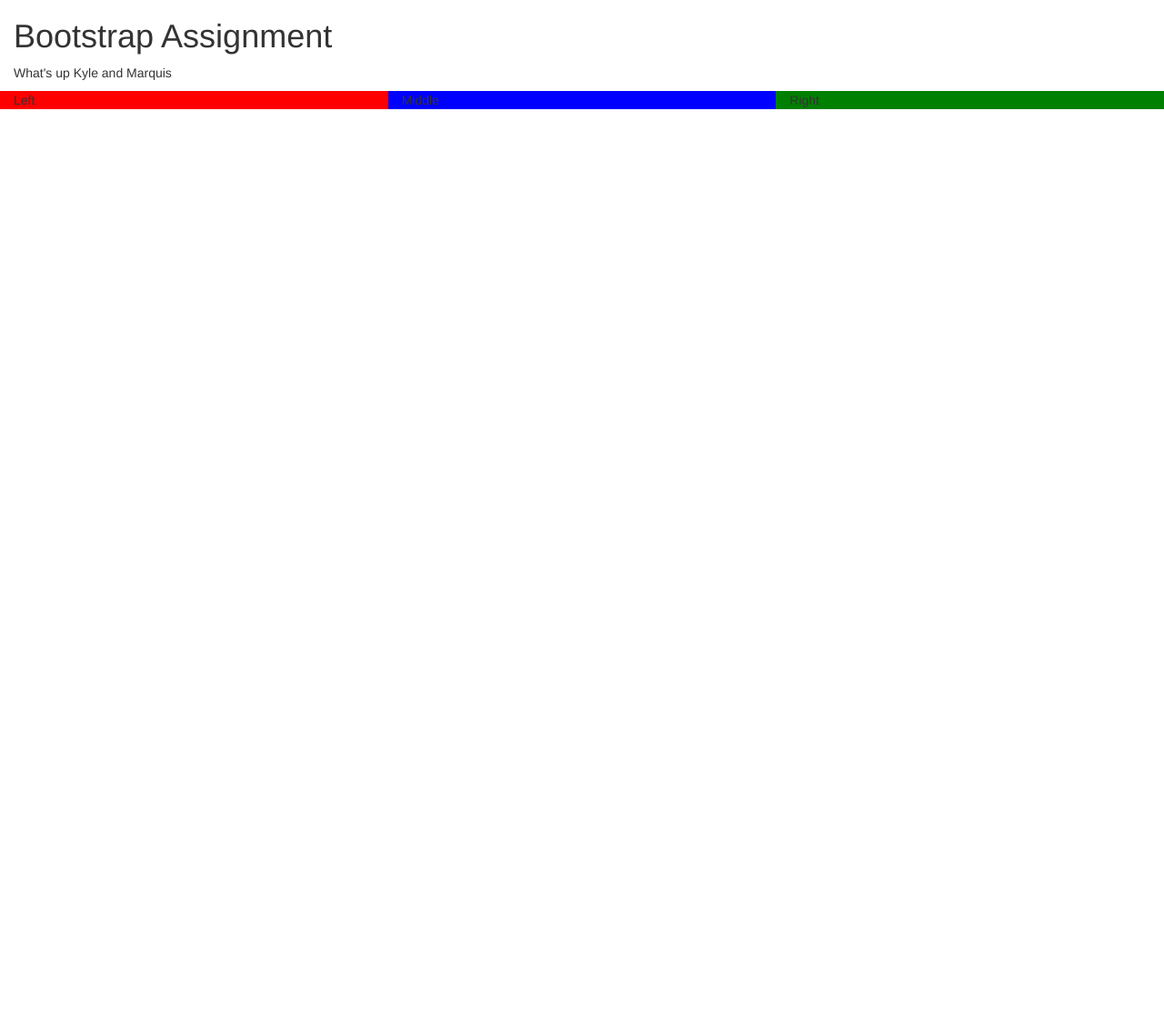
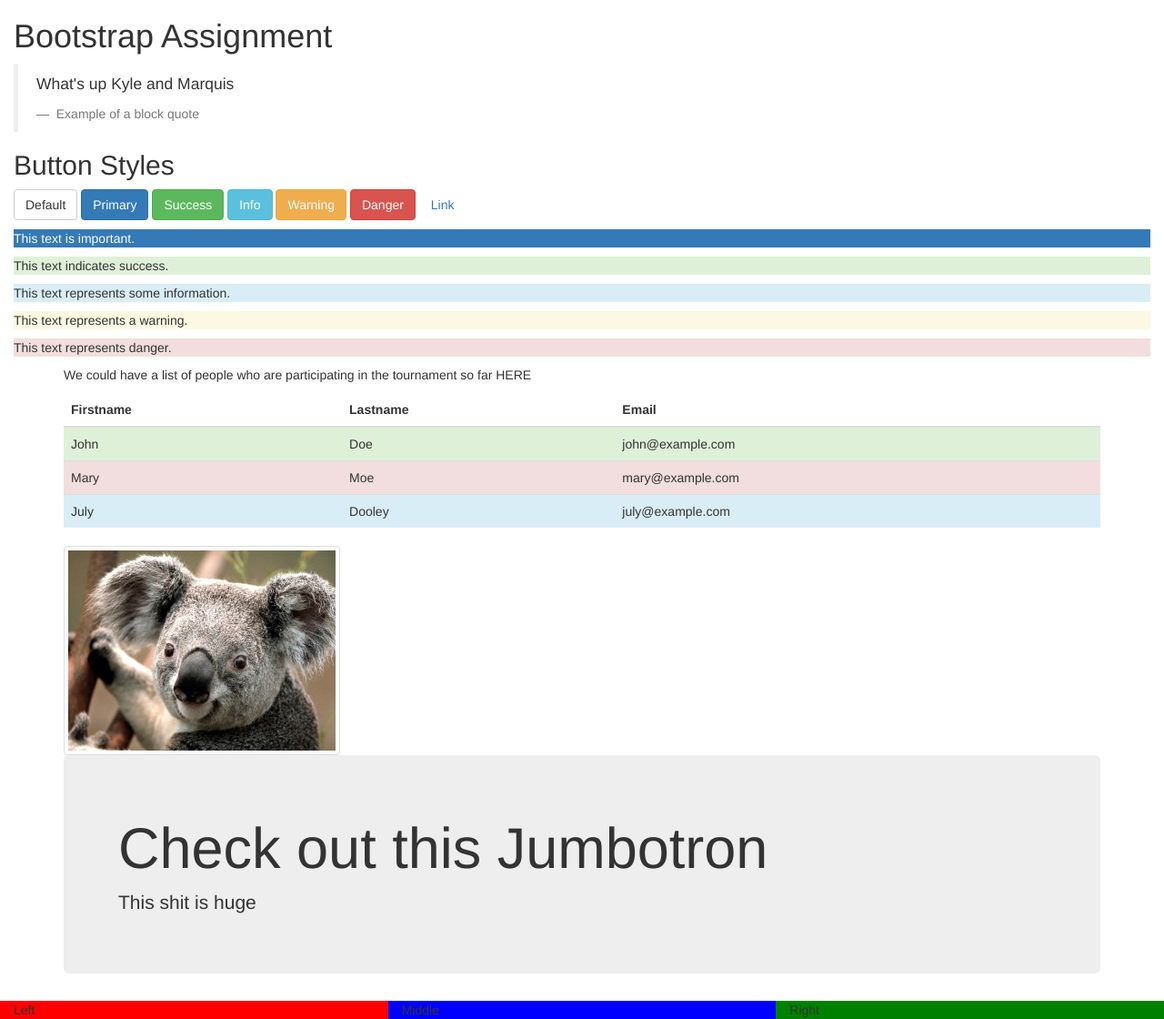
Before and after one commit to dkuhrmeyer/Bootstrap, a plain HTML site: page index.html in a window 1280 px wide. Shown: the whole page at 91% size. Before the commit the page ends 800 px from the top, so only its background shows below. Drawn offline with nearby package versions, Linux system fonts and the light colour scheme.

Commit message:
just messing around

```diff
--- a/index.html
+++ b/index.html
@@ -5,15 +5,71 @@
 
             <meta charset="utf-8">
             <meta name="viewport" content="width=device-width, initial-scale=1">
-            <link rel="stylesheet" href="https://maxcdn.bootstrapcdn.com/bootstrap/3.3.6/css/bootstrap.min.css">
-            <script src="http://ajax.aspnetcdn.com/ajax/jQuery/jquery-1.12.0.min.js"></script>
-            <script src="https://maxcdn.bootstrapcdn.com/bootstrap/3.3.6/js/bootstrap.min.js"></script>
+            <script src="http://maxcdn.bootstrapcdn.com/bootstrap/3.3.6/js/bootstrap.min.js"></script
+            <script src="https://ajax.googleapis.com/ajax/libs/jquery/1.12.0/jquery.min.js"></script>
+            <link rel="stylesheet" href="http://maxcdn.bootstrapcdn.com/bootstrap/3.3.6/css/bootstrap.min.css">
 
     </head>
         <body >
             <div class="container-fluid">
                 <h1>Bootstrap Assignment</h1>
-                    <p>What's up Kyle and Marquis</p>
+                    <blockquote>
+                        <p>
+                            What's up Kyle and Marquis
+                        </p>
+                        <footer>
+                            Example of a block quote
+                        </footer>
+                    </blockquote>
+                            <h2>Button Styles</h2>
+                                <button type="button" class="btn btn-default">Default</button>
+                                <button type="button" class="btn btn-primary">Primary</button>
+                                <button type="button" class="btn btn-success">Success</button>
+                                <button type="button" class="btn btn-info">Info</button>
+                                <button type="button" class="btn btn-warning">Warning</button>
+                                <button type="button" class="btn btn-danger">Danger</button>
+                                <button type="button" class="btn btn-link">Link</button>
+                        <p>
+                            <p class="bg-primary">This text is important.</p>
+                            <p class="bg-success">This text indicates success.</p>
+                            <p class="bg-info">This text represents some information.</p>
+                            <p class="bg-warning">This text represents a warning.</p>
+                            <p class="bg-danger">This text represents danger.</p>
+                <div class="container">
+                    <p>We could have a list of people who are participating in the tournament so far HERE</p>
+                          <table class="table">
+                            <thead>
+                              <tr>
+                                <th>Firstname</th>
+                                <th>Lastname</th>
+                                <th>Email</th>
+                              </tr>
+                            </thead>
+                            <tbody>
+                              <tr class="success">
+                                <td>John</td>
+                                <td>Doe</td>
+                                <td>john@example.com</td>
+                              </tr>
+                              <tr class="danger">
+                                <td>Mary</td>
+                                <td>Moe</td>
+                                <td>mary@example.com</td>
+                              </tr>
+                              <tr class="info">
+                                <td>July</td>
+                                <td>Dooley</td>
+                                <td>july@example.com</td>
+                              </tr>
+                            </tbody>
+                          </table>
+                        <img src="images/Koala.jpg" class="img-thumbnail" alt="Koala" width="304" height="236">
+                    <div class="jumbotron">
+                            <h1>Check out this Jumbotron</h1>
+                            <p>This shit is huge</p>
+                    </div>
+                </div>
+
                 <div class="row">
                     <div class="col-md-4" style="background-color: red">Left</div>
                     <div class="col-md-4" style="background-color: blue">Middle</div>
```
Also changed, not shown: images/Koala.jpg (added).
